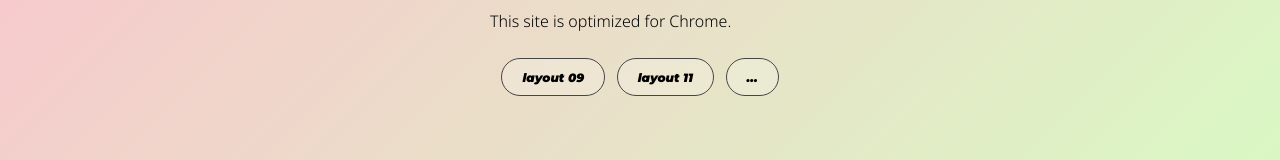
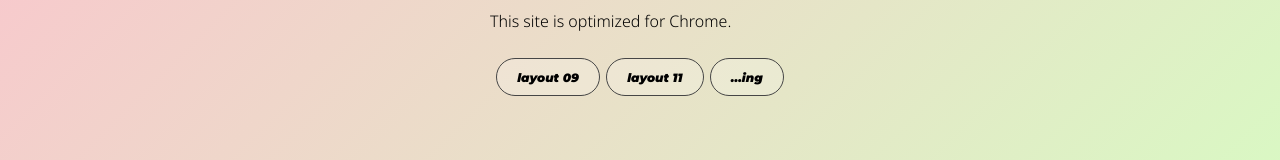
Before and after one commit to anne00rr/layout, a plain HTML site: page index.html in a window 1280 px wide. Shown: the part 422-582 px from the top of the page. Drawn offline with Linux system fonts and the light colour scheme.

Commit message:
Update index.html

```diff
--- a/index.html
+++ b/index.html
@@ -16,7 +16,7 @@
         <div id="work">
             <button><a href="26_layoutNew09.html">layout 09</a></button>
             <button><a href="34_layoutNew11.html">layout 11</a></button>
-            <button><a href="#">...</a></button>
+            <button><a href="#">...ing</a></button>
         </div>
     </div>
 </body>
```
